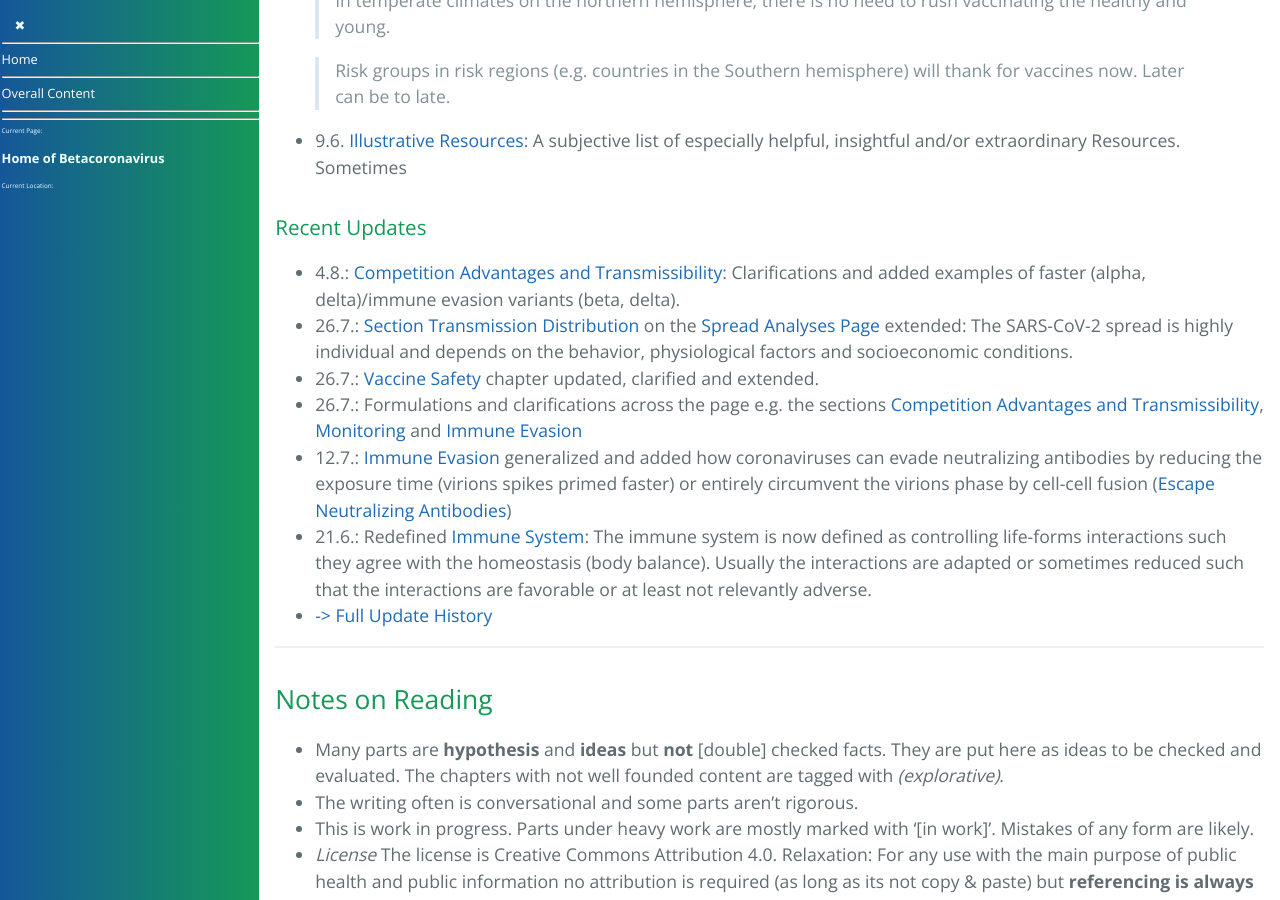
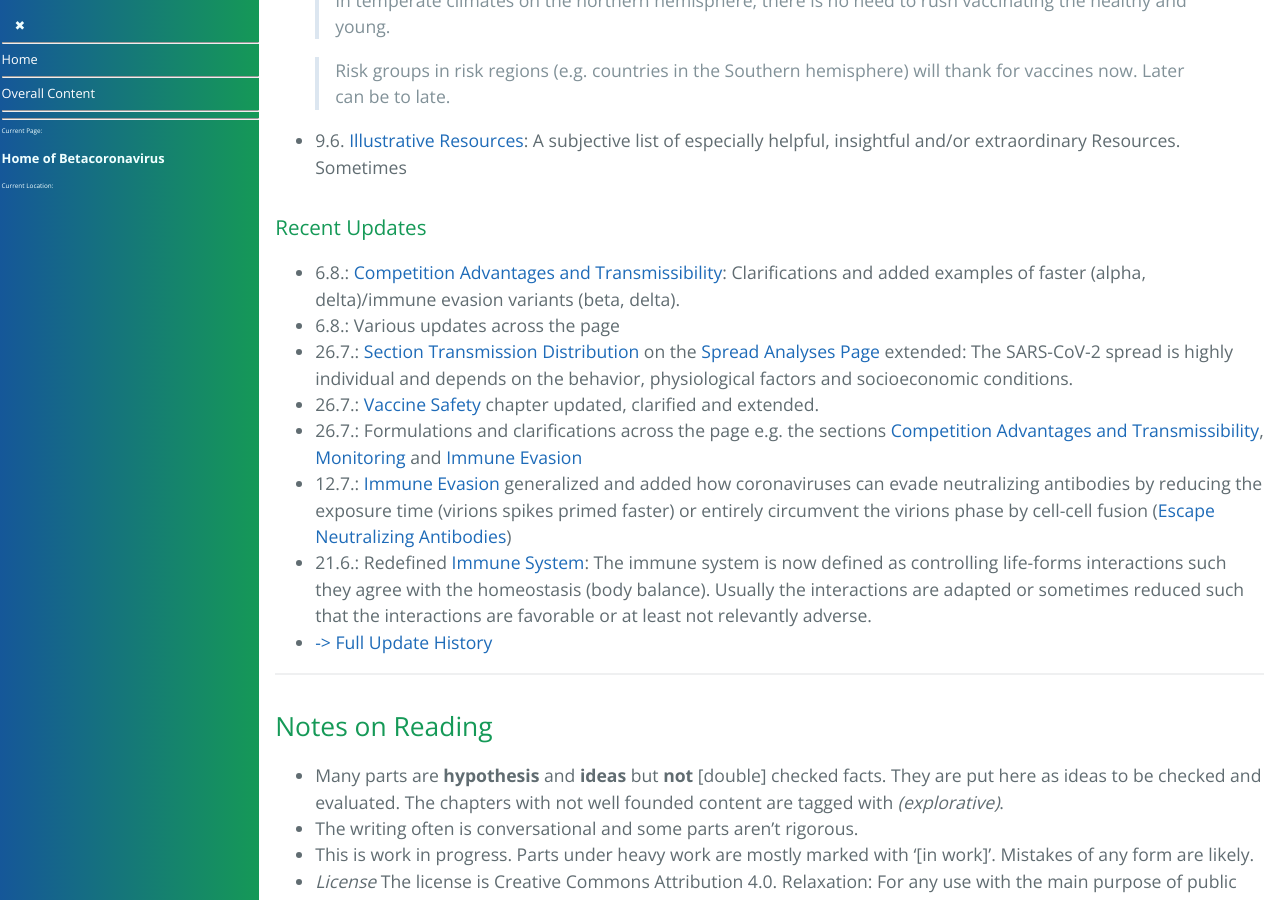
Before and after one commit to forestgrape/coronavirus, a Jekyll site: the page built from index.md, in a window 1280 px wide and 900 px high, scrolled down 1469 px. Built offline with Jekyll 4.4.1, drawn with Linux system fonts in a browser that asks for light colours; our own code applies the rules of GitHub Pages for plain Markdown files.

Commit message:
update section

```diff
--- a/index.md
+++ b/index.md
@@ -47,7 +47,8 @@
 - 9.6. [Illustrative Resources](1_introduction/illustrative_resources.md): A subjective list of especially helpful, insightful and/or extraordinary Resources. Sometimes
 
 ### Recent Updates
-- 4.8.: [Competition Advantages and Transmissibility](5_epidemiological/competition_advantages.md): Clarifications and added examples of faster (alpha, delta)/immune evasion variants (beta, delta).
+- 6.8.: [Competition Advantages and Transmissibility](5_epidemiological/competition_advantages.md): Clarifications and added examples of faster (alpha, delta)/immune evasion variants (beta, delta).
+- 6.8.: Various updates across the page
 - 26.7.: [Section Transmission Distribution](./5_epidemiological/spread_analyses.md#transmission-distribution) on the [Spread Analyses Page](./5_epidemiological/spread_analyses.md) extended: The SARS-CoV-2 spread is highly individual and depends on the behavior, physiological factors and socioeconomic conditions.
 - 26.7.: [Vaccine Safety](10_vaccines/vaccine_safety.md) chapter updated, clarified and extended.
 - 26.7.: Formulations and clarifications across the page e.g. the sections [Competition Advantages and Transmissibility](5_epidemiological/competition_advantages.md), [Monitoring](8_data/monitoring.md) and [Immune Evasion](../coronavirus/4_immunological/immune_evasion.md)
```
